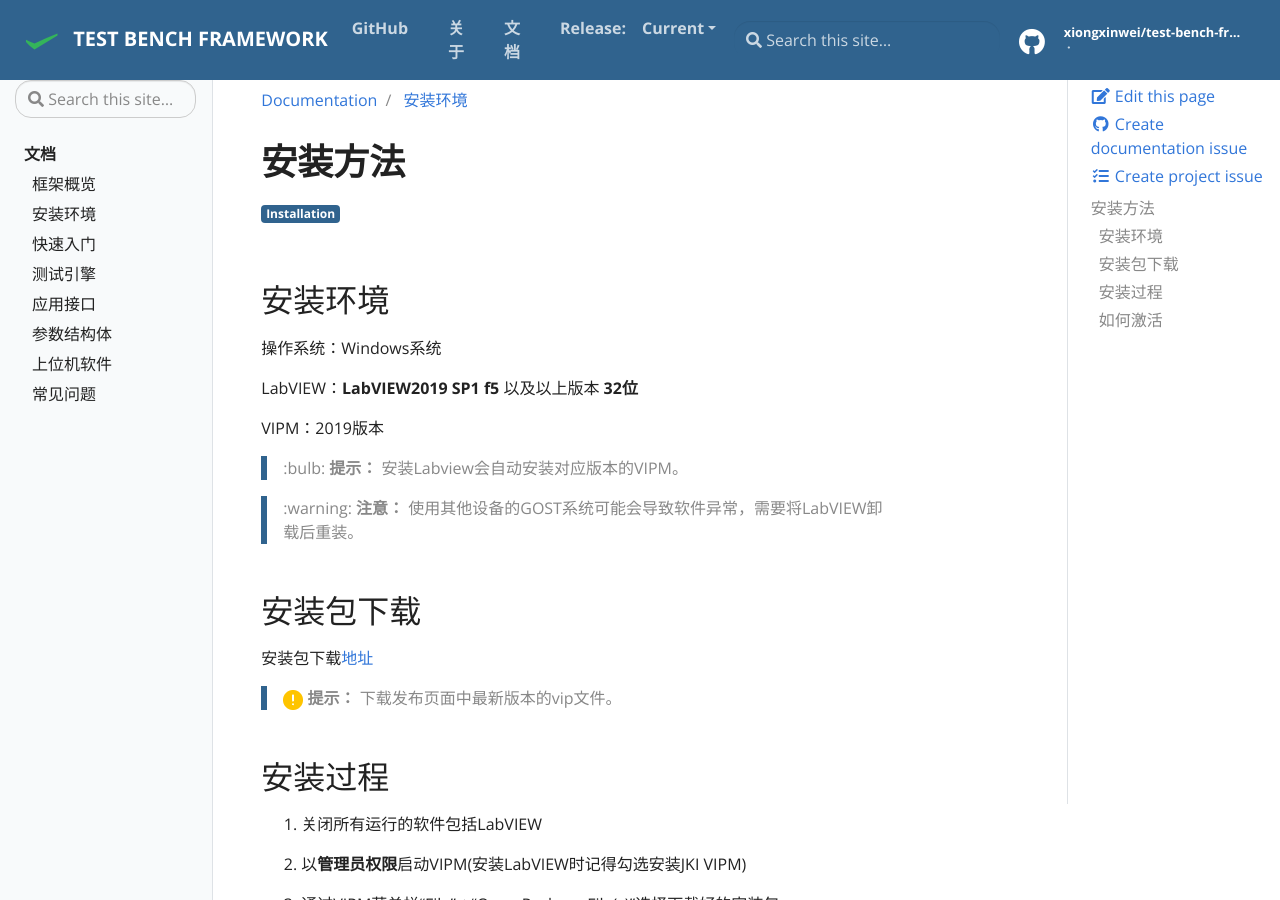
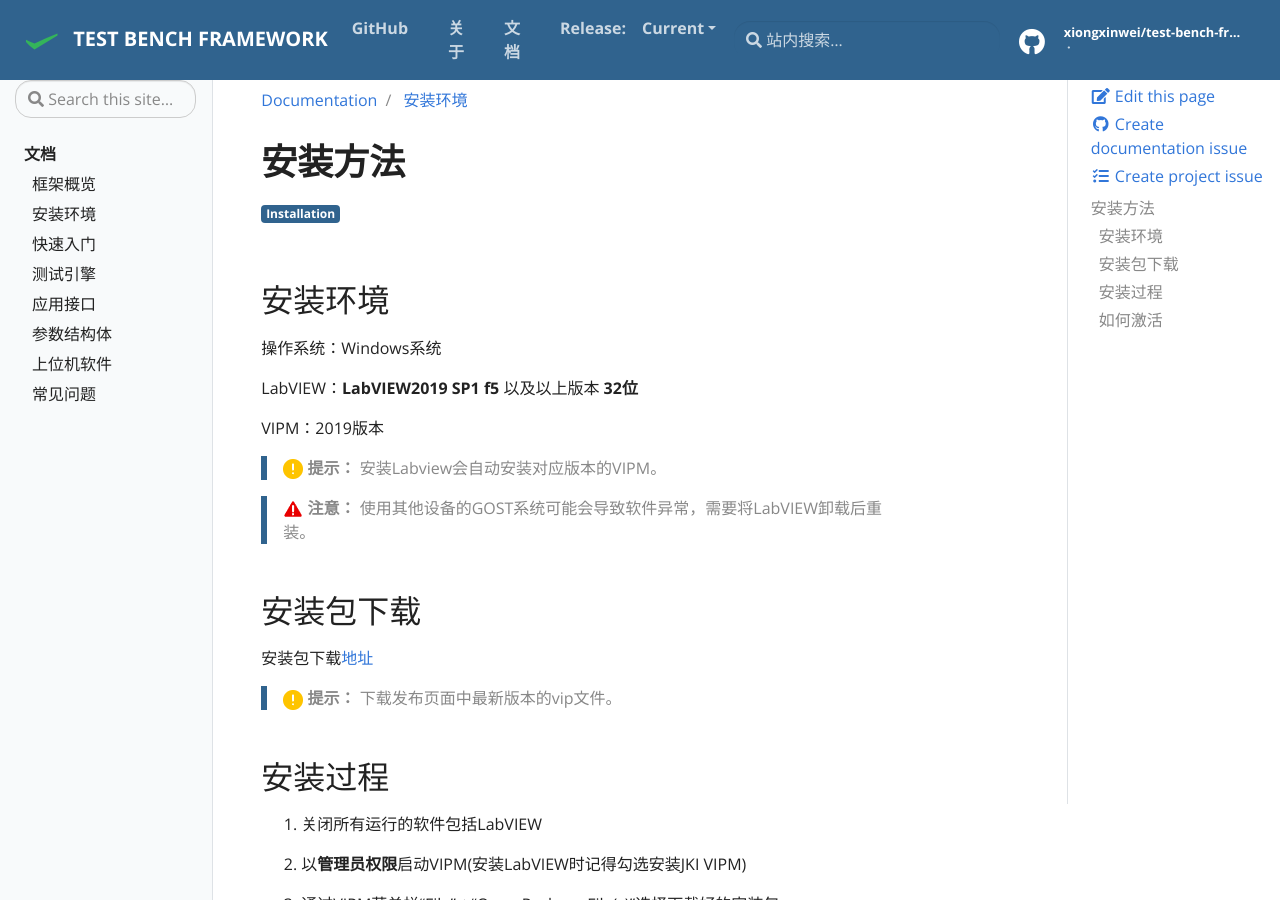
Before and after one commit to XiongXinwei-code/test-bench-framework, a Jekyll site: the page built from docs/_docs/安装方式.md, in a window 1280 px wide and 900 px high. Built offline with Jekyll 4.4.1, drawn with Linux system fonts in a browser that asks for light colours.

Commit message:
Update UI elements and tips in docs and header
Replaced markdown tips and warnings with image icons in the documentation for improved clarity. Updated the search input placeholder in the header to use Chinese text for better localization.

```diff
--- a/docs/_docs/安装方式.md
+++ b/docs/_docs/安装方式.md
@@ -14,9 +14,9 @@ LabVIEW：**LabVIEW2019 SP1 f5** 以及以上版本 **32位**
 
 VIPM：2019版本
 
-> :bulb: **提示：** 安装Labview会自动安装对应版本的VIPM。
+> <img title="提示" src="../assets/img/提示.png"> **提示：** 安装Labview会自动安装对应版本的VIPM。
 
-> :warning: **注意：** 使用其他设备的GOST系统可能会导致软件异常，需要将LabVIEW卸载后重装。
+> <img title="警告" src="../assets/img/警告.png"> **注意：** 使用其他设备的GOST系统可能会导致软件异常，需要将LabVIEW卸载后重装。
 
 ## 安装包下载
 
--- a/docs/_includes/header.html
+++ b/docs/_includes/header.html
@@ -41,7 +41,7 @@
 		</ul>
 	</div>
 	<div class="navbar-nav d-none d-lg-block">
- <input type="search" class="form-control td-search-input" placeholder="&#xf002 Search this site…" aria-label="站内搜索…" autocomplete="off">
+ <input type="search" class="form-control td-search-input" placeholder="&#xf002 站内搜索…" aria-label="站内搜索…" autocomplete="off">
         </div>
 
 	<div class="navbar-nav d-none d-lg-block">
```
